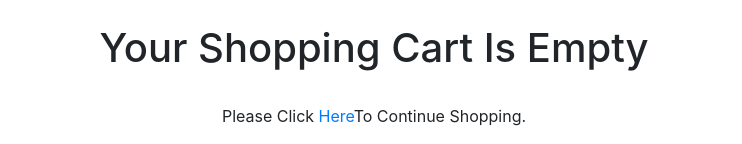
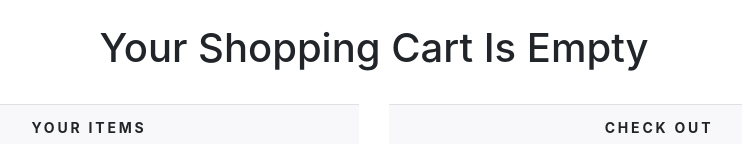
Before and after one commit to Muhmd-Rahees/Inmakes_Project_1, a Django app: page /cartapp/ in a window 1280 px wide. Shown: the part 234-378 px from the top of the page, without its empty margins (266-1008 px from the left). Run offline with Django 4.2, Linux system fonts and the light colour scheme; data comes from the database, SQL or seed files in the repository; lists and menus that the app fills with data are empty; some libraries are stand-ins or nearby versions.

Commit message:
Update cart.html

```diff
--- a/Ecommerce/Ecommerceproject/templates/cart.html
+++ b/Ecommerce/Ecommerceproject/templates/cart.html
@@ -20,9 +20,9 @@ Cart-SHOPGLEAM Company PVT LTD.
             Your Shopping Cart Is Empty
         </h1>
         <br>
-        <p class="text-center">Please Click
+        <!-- <p class="text-center">Please Click
             <a href="{% url 'shopapp:allProdCat' %}">Here</a>To Continue Shopping.
-        </p>
+        </p> -->
     </div>
 </div>
 {% else %}
@@ -50,7 +50,7 @@ Cart-SHOPGLEAM Company PVT LTD.
                 {% for cart_item in cart_items %}
                 <tr>
                     <td>
-                        <a href="cart_item.product.get_absolute_url">
+                        <a href="{{ cart_item.product.get_url }}">
                             <img src="{{cart_item.product.image.url}}" alt="" class="float-left rounded custom_image" height="100px;" width="100px;">
                         </a>
                     </td>
@@ -103,7 +103,6 @@ Cart-SHOPGLEAM Company PVT LTD.
                     Check Out
                 </th>
             </tr>
-
         </thead>
         <tbody>
             <tr>
```
